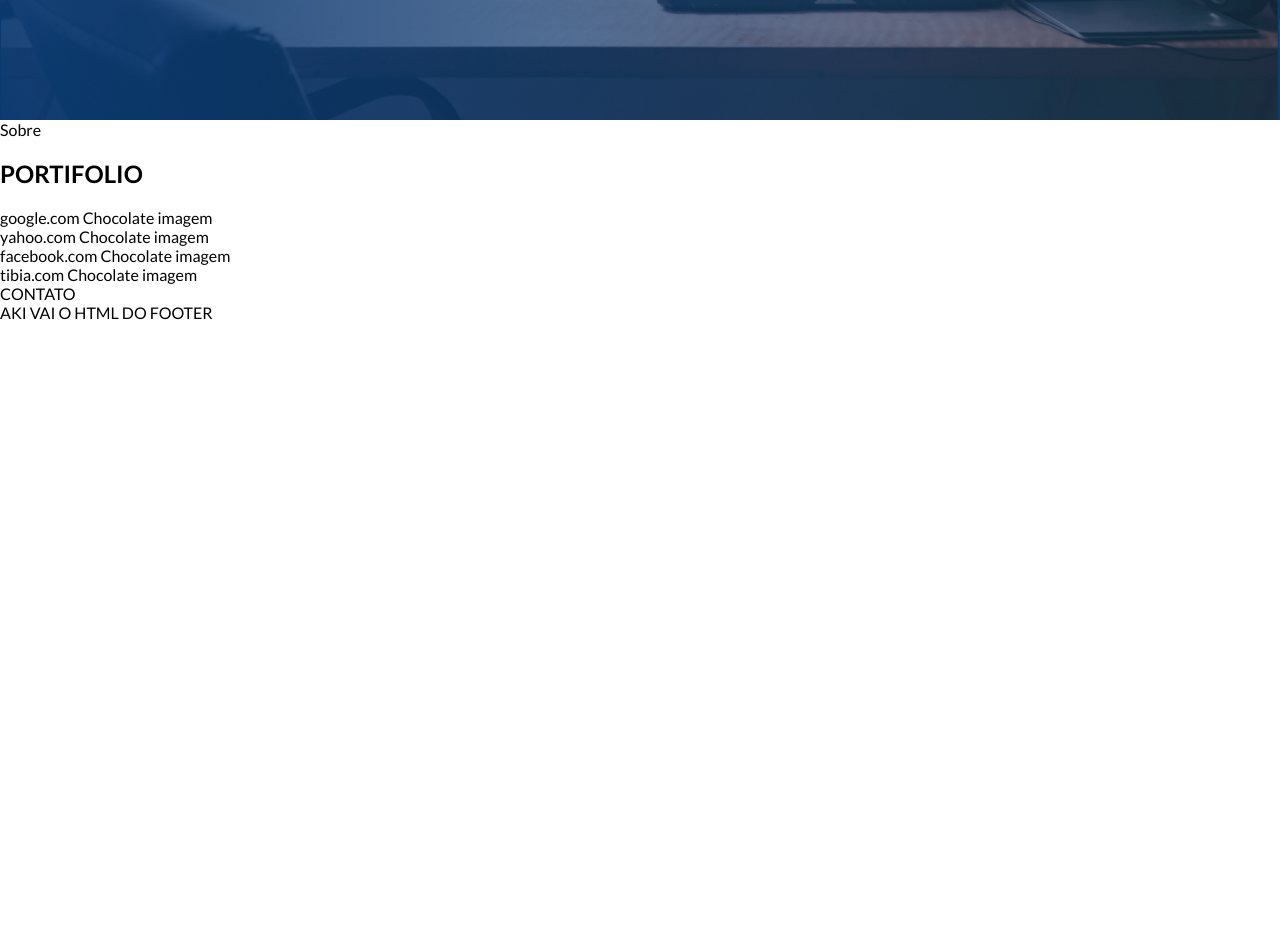
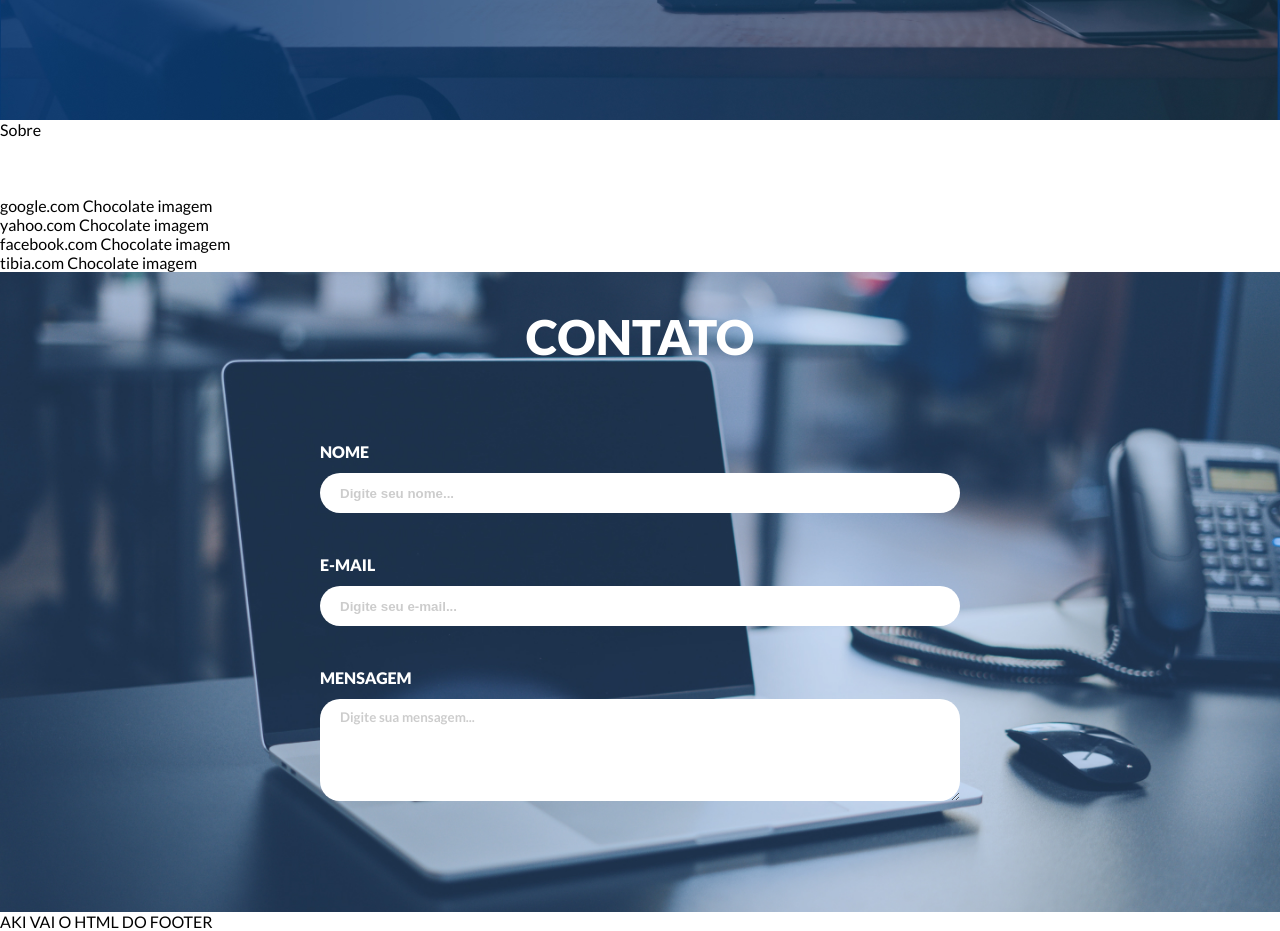
Before and after one commit to LJASoftware/LJASoftware, a Next.js app in the folder ljasoftware/: page / in a window 1280 px wide. Shown: the part 680-1611 px from the top of the page. Before the commit the page ends 1002 px from the top, so only its background shows below. Built offline with nearby package versions, Linux system fonts and the light colour scheme.

Commit message:
Estilizando a sessão de contato

```diff
--- a/ljasoftware/components/Contato/Contato.component.jsx
+++ b/ljasoftware/components/Contato/Contato.component.jsx
@@ -1,5 +1,18 @@
 import styles from './Contato.style.module.css'
 
 export function Contato() {
-  return <form>CONTATO</form>
+  return <div className={styles.contato}>
+
+    <h2>Contato</h2>
+
+      <form>
+        <label>Nome</label>
+        <input type="text" placeholder='Digite seu nome...'></input>
+        <label>E-mail</label>
+        <input type="email" placeholder='Digite seu e-mail...'></input>
+        <label>Mensagem</label>
+        <textarea placeholder='Digite sua mensagem...'></textarea>
+      </form>
+
+    </div>
 }
--- a/ljasoftware/components/Contato/Contato.style.module.css
+++ b/ljasoftware/components/Contato/Contato.style.module.css
@@ -0,0 +1,64 @@
+.contato{
+    background-image: url(/capa_contato.jpg);
+    background-size: cover;
+    background-position: center;
+    height: 80vh;
+    display: flex;
+    flex-direction: column;
+    justify-content: center;
+    align-items: center;
+}
+
+.contato h2{
+    display: flex;
+    height: 20%;
+    width: 100%;
+    justify-content: center;
+    align-items: center;
+    margin: 0 auto;
+}
+
+.contato label{
+    text-transform: uppercase;
+    font-weight: 900;
+    color: white;
+    margin: 42px 0 12px 0;
+}
+
+.contato input{
+    height: 40px;
+    border-radius: 50px;
+    border: none;
+    color: black;
+    outline: none;
+    padding: 0 20px;
+}
+
+.contato input::placeholder{
+    color: rgba(0, 0, 0, 0.2);
+    font-weight: 700;
+}
+
+.contato textarea{
+    width: 100%;
+    height: 20%;
+    border-radius: 20px;
+    border: none;
+    color: black;
+    outline: none;
+    padding: 10px 20px;
+    font-family: 'Lato', sans-serif;
+}
+
+.contato textarea::placeholder{
+    color: rgba(0, 0, 0, 0.2);
+    font-weight: 700;
+}
+
+.contato form{
+    height: 80%;
+    display: flex;
+    flex-direction: column;
+    width: 100%;
+    padding: 0 25%;
+}
--- a/ljasoftware/styles/globals.css
+++ b/ljasoftware/styles/globals.css
@@ -15,3 +15,12 @@ a {
 * {
   box-sizing: border-box;
 }
+
+h2{
+  color: white;
+  font-size: 3em;
+  text-transform: uppercase;
+  font-weight: 900;
+  line-height: normal;
+  margin: 0;
+}
```
Also changed, not shown: ljasoftware/public/capa_contato.jpg (added).
